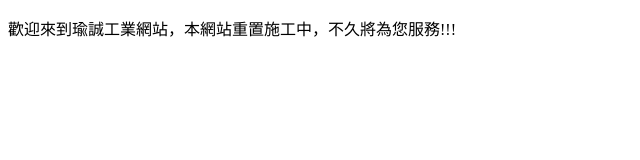
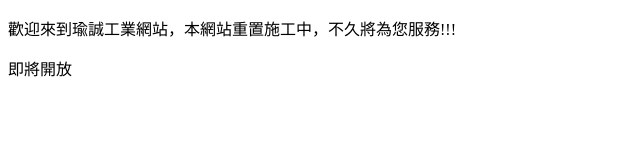
Before and after one commit to robertychi/ychitool, a plain HTML site: page index.html in a window 1280 px wide. Shown: the whole page, without its empty margins (0-640 px from the left). Drawn offline with Linux system fonts and the light colour scheme.

Commit message:
修改主頁

```diff
--- a/index.html
+++ b/index.html
@@ -7,5 +7,6 @@
   </head>
   <body>
     <p>歡迎來到瑜誠工業網站，本網站重置施工中，不久將為您服務!!!</p>
+    <p>即將開放</p>
   </body>
 </html>
```
